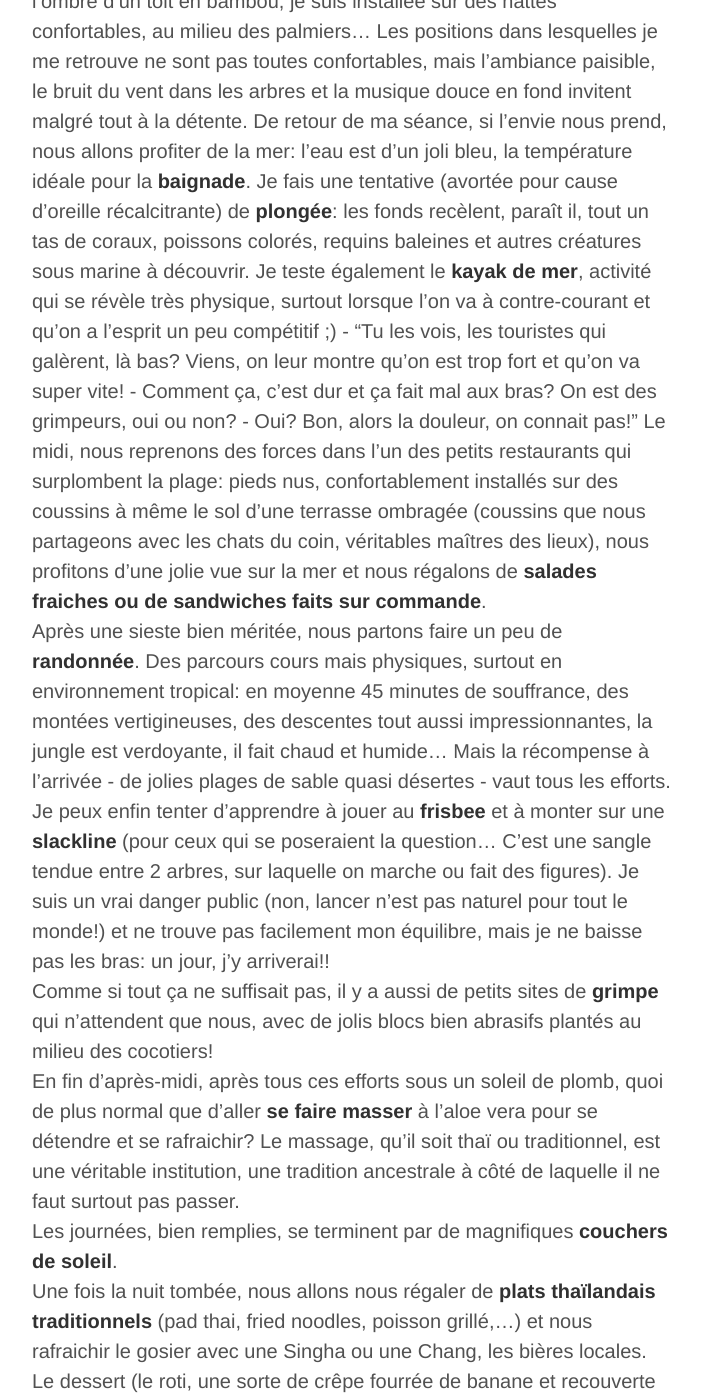
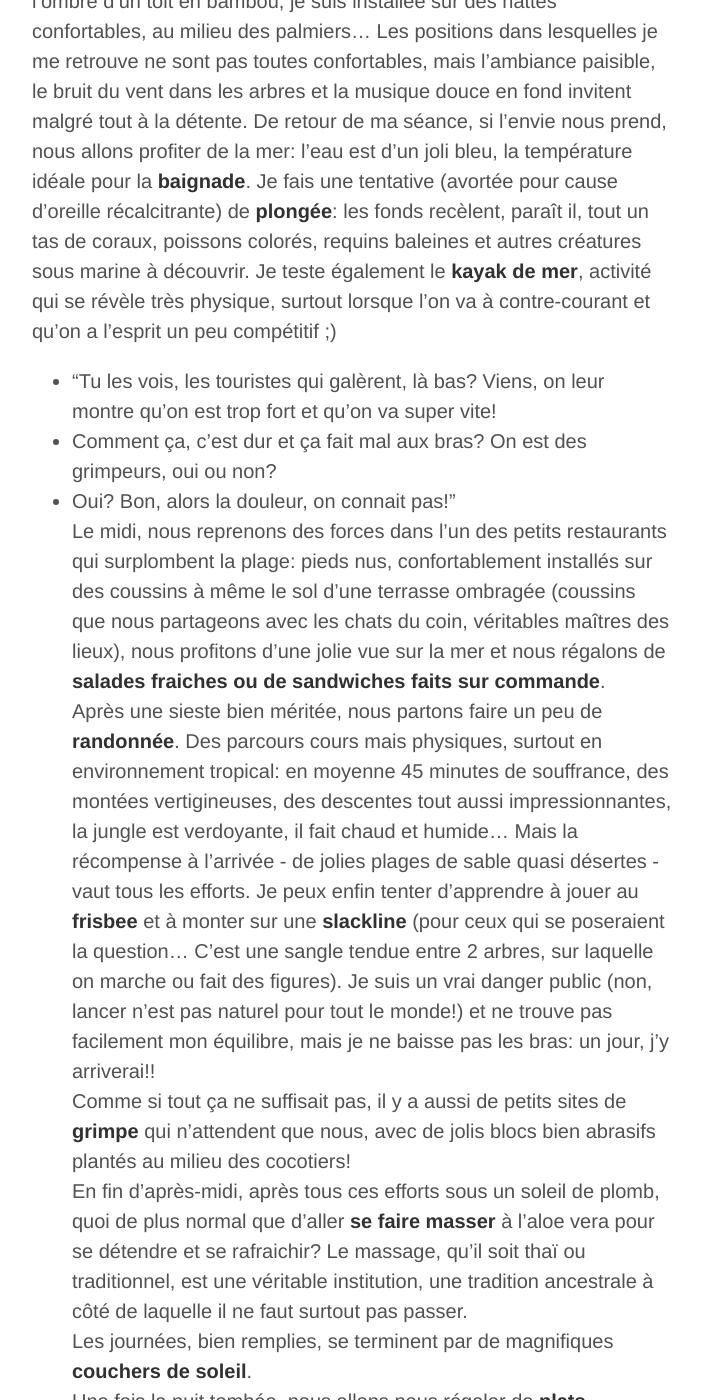
Before and after one commit to crossingborders/crossingborders.github.io, a Jekyll site: the page built from _posts/2014-02-05-Koh-Tao.md, in a window 1280 px wide and 1400 px high, scrolled down 1682 px. Shown: the whole window, without its empty margins (288-989 px from the left). Built offline with Jekyll 4.4.1, drawn with Linux system fonts in a browser that asks for light colours; Markdown is read by kramdown in place of the engine named in the settings; some of the changed text lies outside the part shown.

Commit message:
Update 2014-02-05-Koh-Tao.md

```diff
--- a/_posts/2014-02-05-Koh-Tao.md
+++ b/_posts/2014-02-05-Koh-Tao.md
@@ -26,9 +26,9 @@ Si Koh Tao n'est clairement pas représentative de la Thaîlande, elle en reste
 
 Nous trouvons rapidement notre rythme de croisière.
 La journée commence avec de **délicieux jus de fruits frais pressés** achetés sur l'un des nombreux stands que l'on trouve dans la rue et que je déguste en me rendant au **yoga** (activité que j’ai découverte peu de temps auparavant en France). Le cadre est idyllique: en extérieur, à l’ombre d’un toit en bambou, je suis installée sur des nattes confortables, au milieu des palmiers… Les positions dans lesquelles je me retrouve ne sont pas toutes confortables, mais l'ambiance paisible, le bruit du vent dans les arbres et la musique douce en fond invitent malgré tout à la détente. De retour de ma séance, si l'envie nous prend, nous allons profiter de la mer: l’eau est d'un joli bleu, la température idéale pour la **baignade**. Je fais une tentative (avortée pour cause d'oreille récalcitrante) de **plongée**: les fonds recèlent, paraît il, tout un tas de coraux, poissons colorés, requins baleines et autres créatures sous marine à découvrir. Je teste également le **kayak de mer**, activité qui se révèle très physique, surtout lorsque l'on va à contre-courant et qu'on a l'esprit un peu compétitif ;)
-	 	- "Tu les vois, les touristes qui galèrent, là bas? Viens, on leur montre 			  qu'on est trop fort et qu'on va super vite!
-	 	- Comment ça, c'est dur et ça fait mal aux bras? On est des grimpeurs, oui ou 			non?
-	 	- Oui? Bon, alors la douleur, on connait pas!"
+* "Tu les vois, les touristes qui galèrent, là bas? Viens, on leur montre qu'on est trop fort et qu'on va super vite!
+* Comment ça, c'est dur et ça fait mal aux bras? On est des grimpeurs, oui ou non?
+* Oui? Bon, alors la douleur, on connait pas!"
 Le midi, nous reprenons des forces dans l'un des petits restaurants qui surplombent la plage: pieds nus, confortablement installés sur des coussins à même le sol d'une terrasse ombragée (coussins que nous partageons avec les chats du coin, véritables maîtres des lieux), nous profitons d'une jolie vue sur la mer et nous régalons de **salades fraiches ou de sandwiches faits sur commande**.
 Après une sieste bien méritée, nous partons faire un peu de **randonnée**. Des parcours cours mais physiques, surtout en environnement tropical: en moyenne 45 minutes de souffrance, des montées vertigineuses, des descentes tout aussi impressionnantes, la jungle est verdoyante, il fait chaud et humide... Mais la récompense à l'arrivée - de jolies plages de sable quasi désertes - vaut tous les efforts. Je peux enfin tenter d'apprendre à jouer au **frisbee** et à monter sur une **slackline** (pour ceux qui se poseraient la question... C’est une sangle tendue entre 2 arbres, sur laquelle on marche ou fait des figures). Je suis un vrai danger public (non, lancer n'est pas naturel pour tout le monde!) et ne trouve pas facilement mon équilibre, mais je ne baisse pas les bras: un jour, j'y arriverai!!
 Comme si tout ça ne suffisait pas, il y a aussi de petits sites de **grimpe** qui n’attendent que nous, avec de jolis blocs bien abrasifs plantés au milieu des cocotiers!
```
